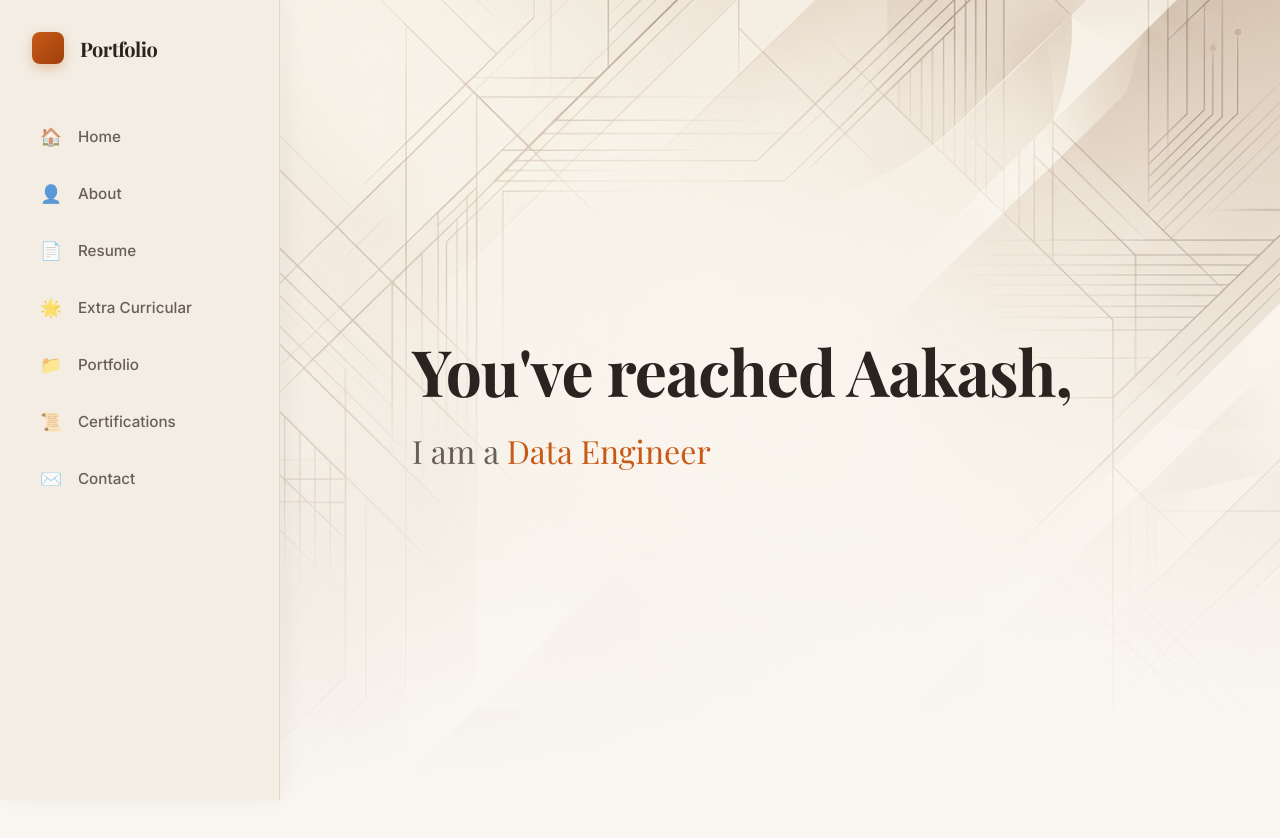
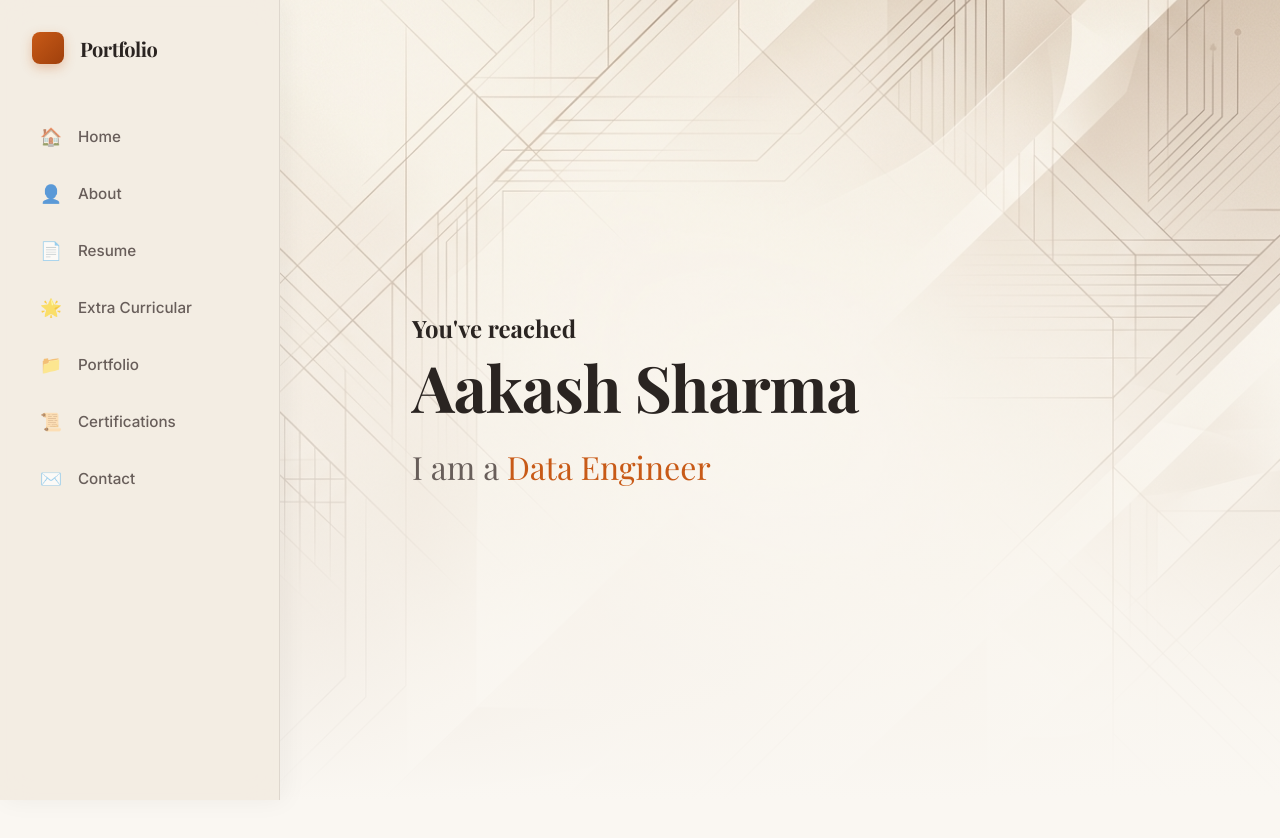
Before and after one commit to aakashs-dev/aakashs-dev.github.io, an Angular app: page / in a window 1280 px wide. Shown: the top 838 px of the page. Built offline with nearby package versions, Linux system fonts and the light colour scheme; a web font is replaced by a local one.

Commit message:
feat(home): split hero title into greeting and name

```diff
--- a/src/app/components/home/home.html
+++ b/src/app/components/home/home.html
@@ -3,7 +3,8 @@
   <section id="home" class="hero-section">
     <div class="hero-overlay"></div>
     <div class="hero-content">
-      <h1 class="hero-title">You've reached Aakash,</h1>
+      <h2 class="hero-greeting">You've reached</h2>
+      <h1 class="hero-title">Aakash Sharma</h1>
       <h2 class="hero-subtitle">
         I am a <span class="typewriter-text">{{ displayedText() }}</span><span class="cursor" [class.blink]="showCursor()">|</span>
       </h2>
```
